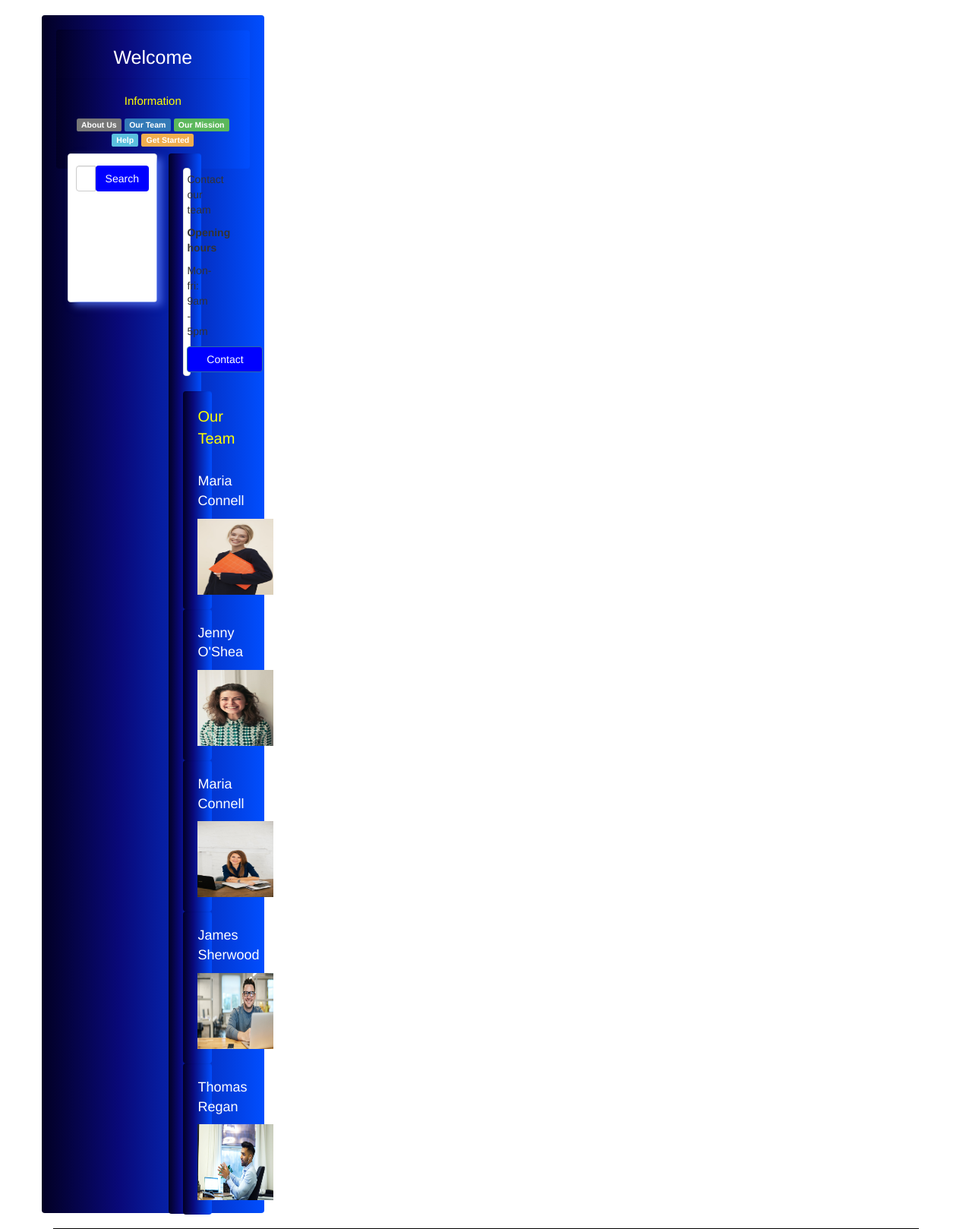
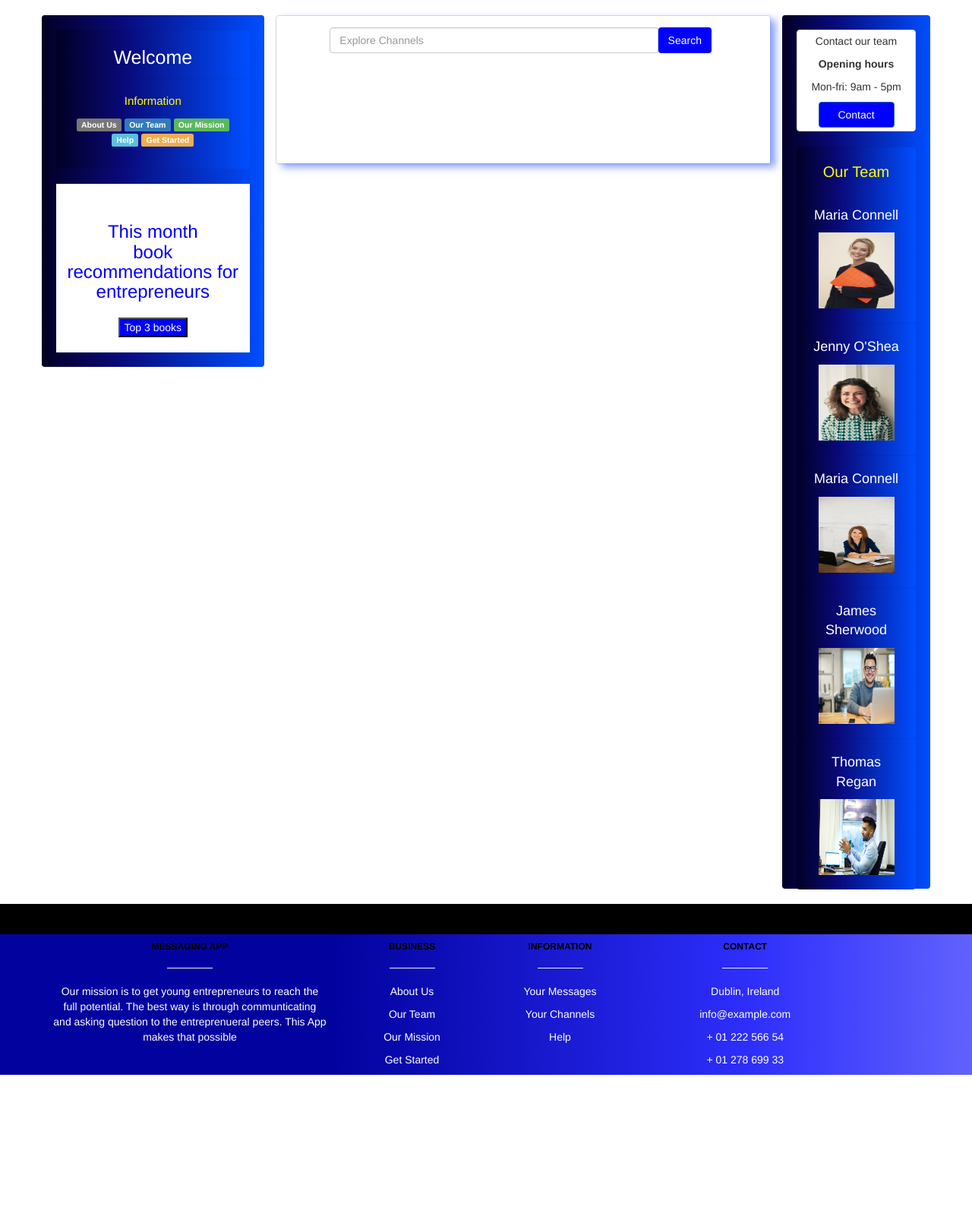
Before and after one commit to anthony-keogh/messaging_app, a Flask app: page /messages in a window 1280 px wide. Shown: the part 150-1768 px from the top of the page at 76% size. After the commit the page ends 1565 px from the top, so only its background shows below. Run offline with Flask 2, Linux system fonts and the light colour scheme; data that the repository does not hold is empty; some libraries are stand-ins or nearby versions.

Commit message:
Commit message

```diff
--- a/app/templates/messages.html
+++ b/app/templates/messages.html
@@ -86,9 +86,31 @@
 
         </p>
       </div>
+      <br><br>
+      <div class="" style="background-color:white">
+        <br>
+        <h3 style="color:blue; padding:10px;" class="channel-bold">This month <br> book recommendations for entrepreneurs</h3>
 
 
 
+ <p>
+
+   <span id="dots"></span><span id="more">
+   <br>
+   <img src="static/img/tony-robbins-book.jpg" style="height:250px; width:220px;">
+   <br>
+   <img src="static/img/deep-work.jpg" style="height:250px; width:220px;">
+   <br>
+   <img src="static/img/zero-to-one.jpg" style="height:250px; width:220px;">
+
+   </span></p>
+
+<button onclick="myFunctionReadMore()" id="myBtn" style="background-color:blue; color:white;">Top 3 books</button>
+
+        <br><br>
+      </div>
+
+    </div>
     <div class="col-sm-7 mobile-margin">
 
       <div class="row">
```
